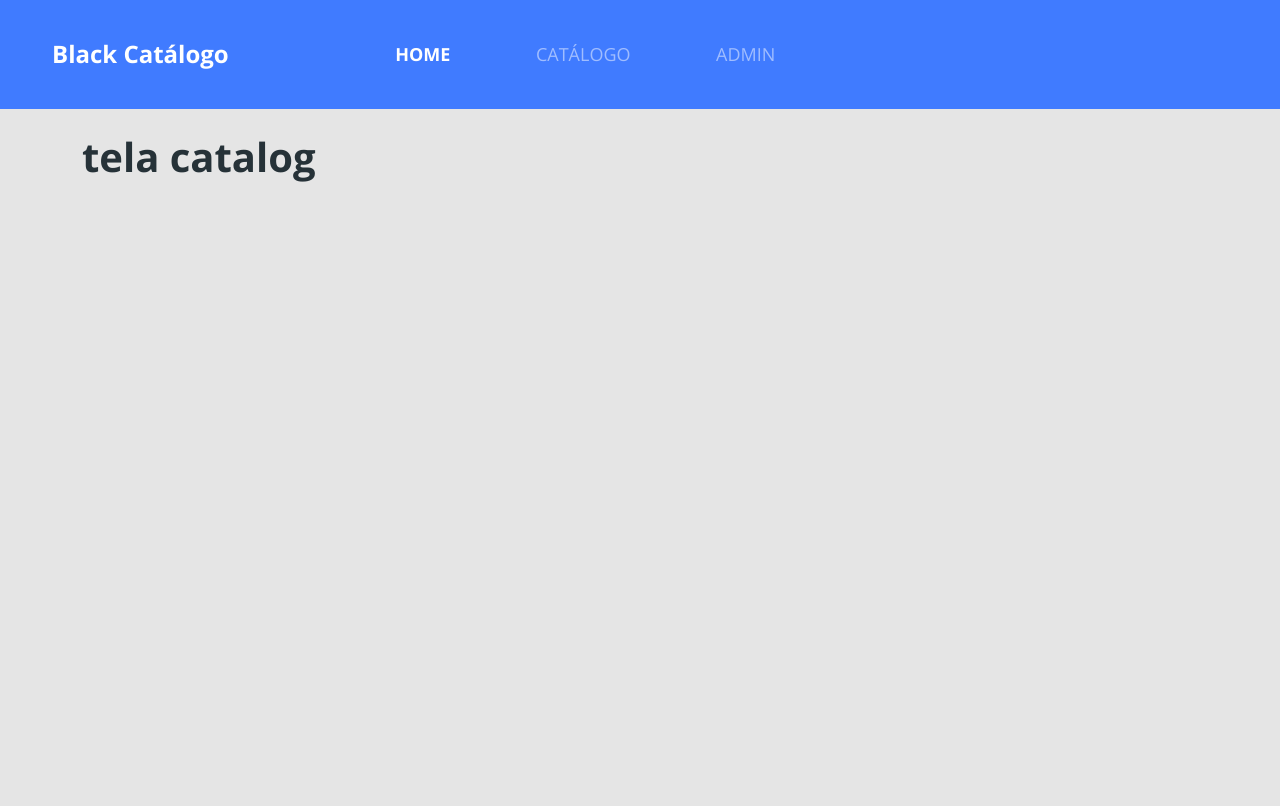
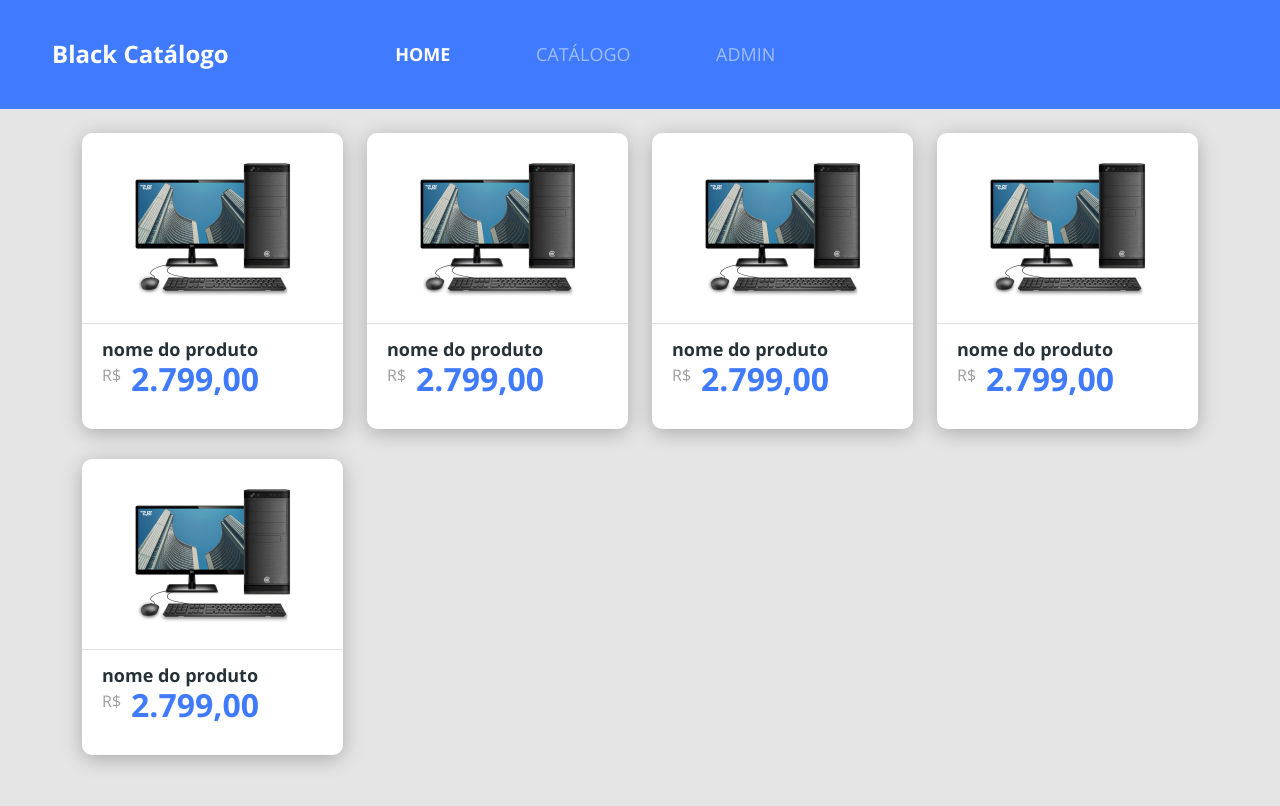
Before and after one commit to evertonlsds/projeto_catalogo_reactjs, a React (Create React App) app: page / in a window 1280 px wide. Shown: the top 806 px of the page. Built offline with nearby package versions, Linux system fonts and the light colour scheme.

Commit message:
cards na tela de catalado usando bootstrap grid system

```diff
--- /dev/null
+++ b/src/components/ProductCard/index.tsx
@@ -0,0 +1,17 @@
+import './styles.css';
+import ProductImg from 'assets/images/product.png';
+import ProductPrice from 'components/ProductPrice';
+
+export default function ProductCard() {
+  return (
+    <div className="base-card product-card">
+      <div className="card-top-container">
+        <img src={ProductImg} alt="imagem" />
+      </div>
+      <div className="card-bottom-container">
+        <h6>nome do produto</h6>
+        <ProductPrice />
+      </div>
+    </div>
+  );
+}
--- /dev/null
+++ b/src/components/ProductCard/styles.css
@@ -0,0 +1,22 @@
+.product-card {
+  margin-bottom: 30px;
+}
+
+.card-top-container {
+  text-align: center;
+  padding: 16px 0;
+  border-bottom: 1px solid #e1e1e1;
+}
+.card-top-container img {
+  width: 158px;
+  height: 158px;
+}
+
+.card-bottom-container {
+  padding: 15px 20px 30px 20px;
+}
+
+.card-bottom-container h6 {
+  font-size: 18px;
+  color: #263238;
+}
--- /dev/null
+++ b/src/components/ProductPrice/index.tsx
@@ -0,0 +1,10 @@
+import './styles.css';
+
+export default function ProductPrice() {
+  return (
+    <div className="product-price-container">
+      <span>R$</span>
+      <h3>2.799,00</h3>
+    </div>
+  );
+}
--- /dev/null
+++ b/src/components/ProductPrice/styles.css
@@ -0,0 +1,12 @@
+.product-price-container {
+  display: flex;
+}
+.product-price-container span {
+  color: #9e9e9e;
+  margin-top: 3px;
+}
+.product-price-container h3 {
+  color: #407bff;
+  font-size: 32px;
+  margin-left: 10px;
+}
--- a/src/pages/Catalog/index.tsx
+++ b/src/pages/Catalog/index.tsx
@@ -1,4 +1,5 @@
 import Navbar from 'components/Navbar';
+import ProductCard from 'components/ProductCard';
 import './styles.css';
 
 export default function Catalog() {
@@ -6,7 +7,23 @@
     <>
       <Navbar />
       <div className="container my-4">
-        <h1>tela catalog</h1>
+        <div className="row">
+          <div className="col-sm-6 col-lg-4 col-xl-3">
+            <ProductCard />
+          </div>
+          <div className="col-sm-6 col-lg-4 col-xl-3">
+            <ProductCard />
+          </div>
+          <div className="col-sm-6 col-lg-4 col-xl-3">
+            <ProductCard />
+          </div>
+          <div className="col-sm-6 col-lg-4 col-xl-3">
+            <ProductCard />
+          </div>
+          <div className="col-sm-6 col-lg-4 col-xl-3">
+            <ProductCard />
+          </div>
+        </div>
       </div>
     </>
   );
```
Also changed, not shown: src/components/ButtonIcon/styles.css (+6 -7 lines).
